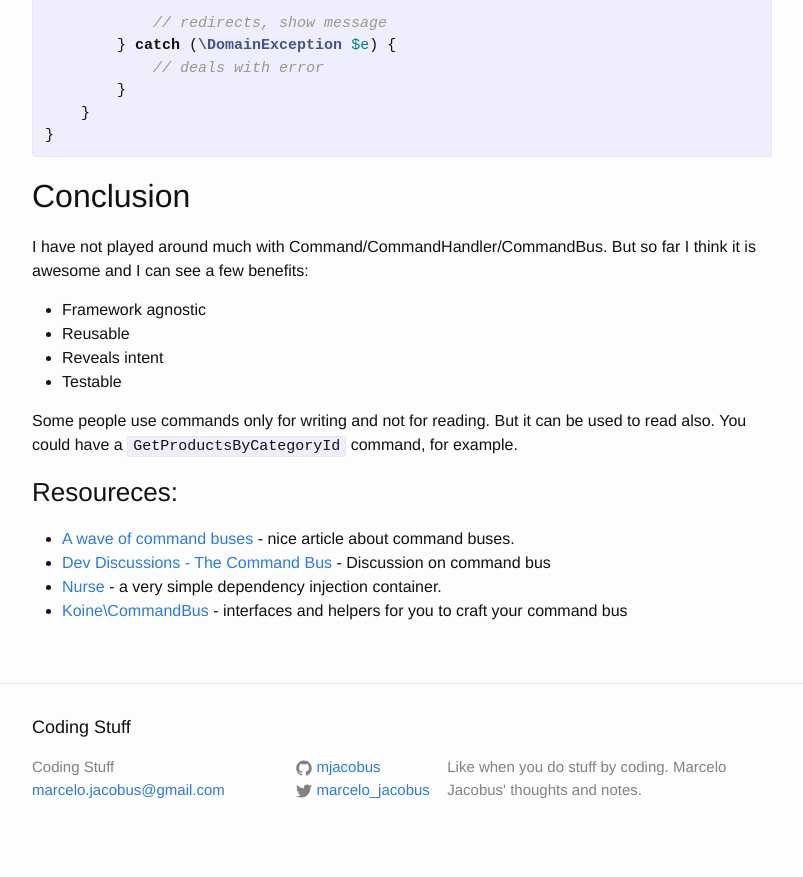
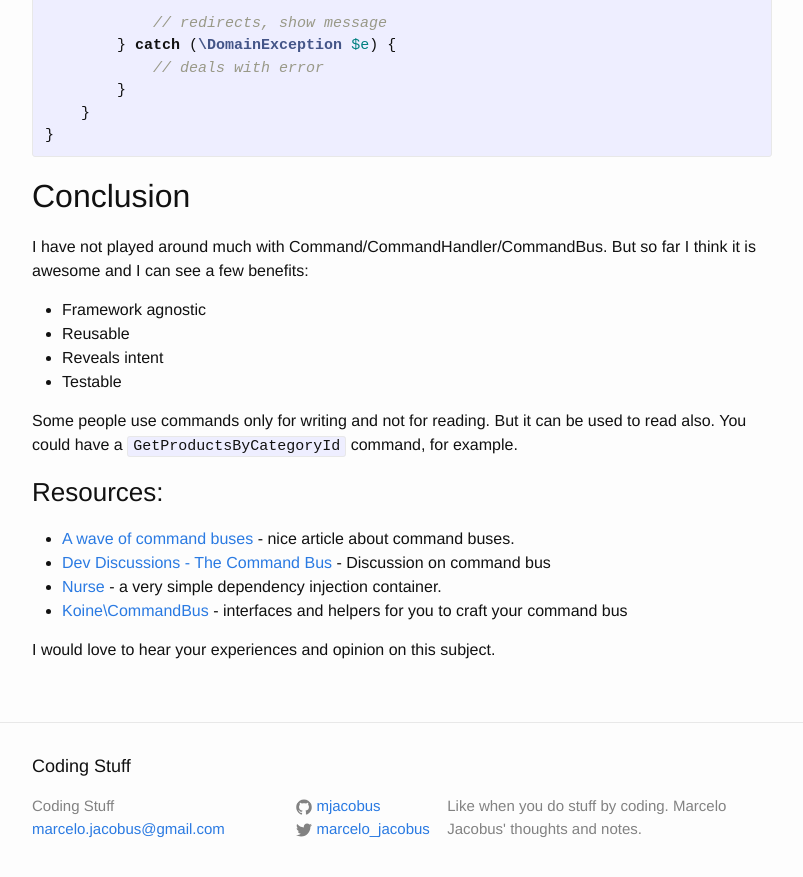
Before and after one commit to mjacobus/mjacobus.github.io, a Jekyll site: the page built from _posts/2015-06-17-command-buses-are-awesome.md, in a window 1280 px wide and 900 px high, scrolled down 4278 px. Shown: the top 877 px of the window, without its empty margins (238-1041 px from the left). Built offline with Jekyll 4.4.1, drawn with Linux system fonts in a browser that asks for light colours; comment, search, counter and statistics services are not loaded.

Commit message:
Small fix on article

```diff
--- a/_posts/2015-06-17-command-buses-are-awesome.md
+++ b/_posts/2015-06-17-command-buses-are-awesome.md
@@ -222,9 +222,11 @@ Some people use commands only for writing and not for reading. But it can be
 used to read also. You could have a `GetProductsByCategoryId` command, for
 example.
 
-### Resoureces:
+### Resources:
 
 - [A wave of command buses](http://php-and-symfony.matthiasnoback.nl/2015/01/a-wave-of-command-buses/) - nice article about command buses.
 - [Dev Discussions - The Command Bus](https://www.youtube.com/watch?v=fbSYZFZCFS0) - Discussion on command bus
 - [Nurse](https://github.com/mjacobus/nurse) - a very simple dependency injection container.
 - [Koine\CommandBus](https://github.com/koinephp/CommandBus) - interfaces and helpers for you to craft your command bus
+
+I would love to hear your experiences and opinion on this subject.
```
